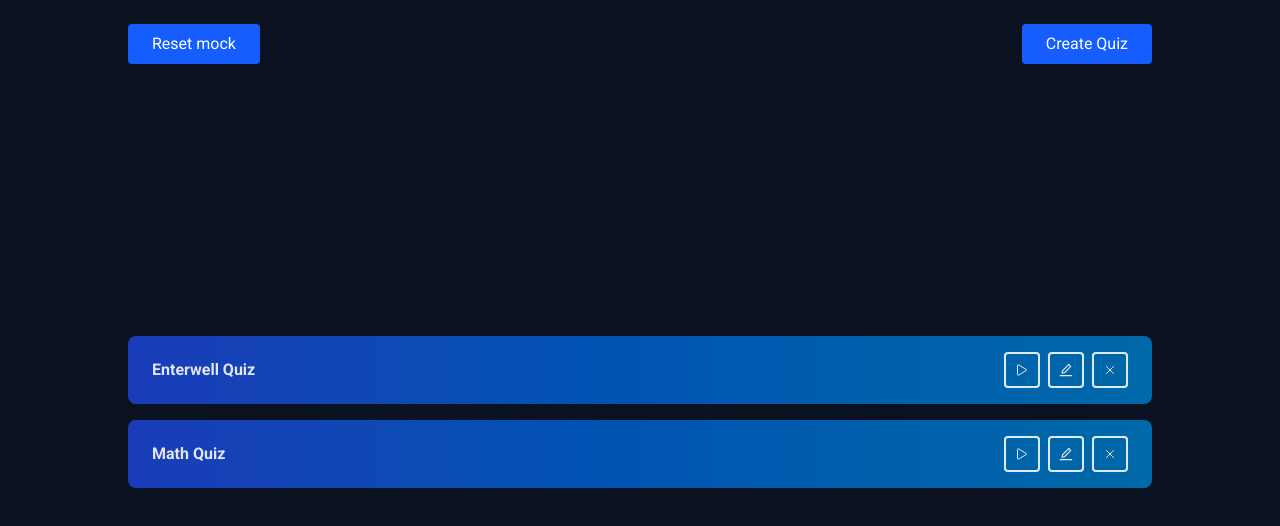
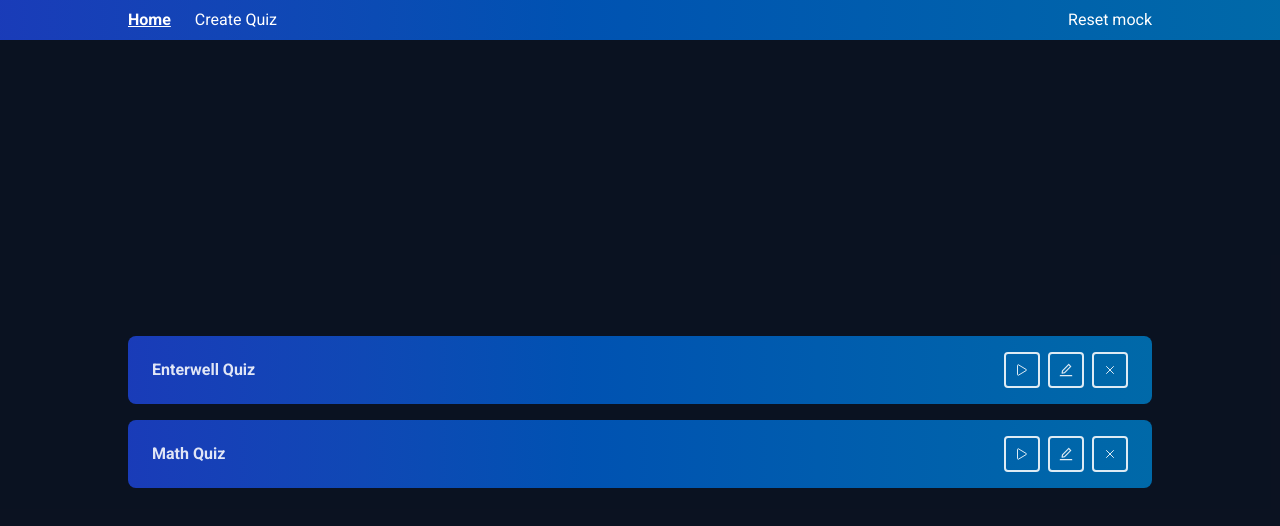
Before and after one commit to mmaric97/enterwell-fe-assignment, a React (Vite) app: page / in a window 1280 px wide. Shown: the top 526 px of the page. Built offline with nearby package versions, Linux system fonts and the light colour scheme.

Commit message:
Added navigation

```diff
--- a/src/App.tsx
+++ b/src/App.tsx
@@ -1,24 +1,60 @@
 
-import { Route, Routes } from 'react-router-dom'
+import { NavLink, Route, Routes } from 'react-router-dom'
 import QuizList from './features/QuizList'
 import QuizDetails from './features/QuizEdit'
 import { Provider } from 'react-redux'
 import { store } from './store'
 import QuizAdd from './features/QuizAdd'
 import QuizPlay from './features/QuizPlay'
+import { deleteAllQuizzesFromStorage } from './mock/quizzesMock'
 
 export default function App() {
   return (
-    <div className="w-5/6 sm:w-4/5 max-w-400 mx-auto">
+    <div className="min-h-screen flex flex-col">
+      <nav className="bg-linear-to-r from-blue-800 to-sky-700 text-white py-2">
+        <div className="flex w-5/6 sm:w-4/5 space-x-6 mx-auto max-w-400 items-center justify-between">
+          <div className="flex space-x-6 cursor-pointer">
+            <NavLink
+              to="/"
+              className={({ isActive }) =>
+                isActive ? "font-bold underline" : "hover:underline"
+              }
+            >
+              Home
+            </NavLink>
+            <NavLink
+              to="/quiz/create"
+              className={({ isActive }) =>
+                isActive ? "font-bold underline" : "hover:underline"
+              }
+            >
+              Create Quiz
+            </NavLink>
+          </div>
+
+          <button
+            className="cursor-pointer"
+            onClick={() => {
+              deleteAllQuizzesFromStorage();
+              window.location.reload();
+            }}
+          >
+            Reset mock
+          </button>
+        </div>
+      </nav>
+      <div className="grow flex items-center justify-center">
+        <div className=" w-5/6 sm:w-4/5 max-w-400 mx-auto">
           <Provider store={store}>
             <Routes>
               <Route path="/" element={<QuizList />} />
-          <Route path="/home" element={<QuizList />} />
               <Route path="/quiz/:quizId/edit" element={<QuizDetails />} />
               <Route path="/quiz/create" element={<QuizAdd />} />
               <Route path="/quiz/:quizId/play" element={<QuizPlay />} />
             </Routes>
           </Provider>
         </div>
+      </div>
+    </div>
   )
 }
--- a/src/features/QuizAdd.tsx
+++ b/src/features/QuizAdd.tsx
@@ -71,7 +71,7 @@ export default function QuizAdd() {
     return (
         <div>
             <h1 className="text-2xl font-bold">
-                Add Quiz
+                Create Quiz
             </h1>
 
             <form className="space-y-6 py-6" onSubmit={handleSubmit}>
--- a/src/features/QuizEdit.tsx
+++ b/src/features/QuizEdit.tsx
@@ -15,7 +15,7 @@ export default function QuizEdit() {
     );
 
     if (quizId == null || quizId.trim() == "") {
-        navigate('/home')
+        navigate('/')
     }
 
     const [quizCopy, setQuizCopy] = useState<Quiz | null>(null)
--- a/src/features/QuizList.tsx
+++ b/src/features/QuizList.tsx
@@ -4,11 +4,8 @@ import type { Quiz } from '../models/quiz'
 import type { RootState } from '../store'
 import { useAppDispatch, useAppSelector } from '../store/hooks'
 import { fetchQuizzes } from '../store/quizzesSlice'
-import { deleteAllQuizzesFromStorage } from '../mock/quizzesMock'
-import { useNavigate } from 'react-router-dom'
 
 export default function QuizList() {
-  const navigate = useNavigate()
   const dispatch = useAppDispatch()
 
   const { quizzes: data, isLoading, loadingError } = useAppSelector(
@@ -28,31 +25,7 @@ export default function QuizList() {
     setOpenQuizId(openQuizId === quizId ? null : quizId)
   }
 
-  const handleReset = () => {
-    deleteAllQuizzesFromStorage();
-    window.location.reload();
-  };
-
-  const handleCreate = () => {
-    navigate('/quiz/create')
-  };
-
-
   return (
-    <div className="flex flex-col min-h-screen gap-4 justify-between py-6">
-      <div className='flex flex-row justify-between'>
-        <button
-          onClick={handleReset}
-          className="px-6 py-2 bg-blue-600 text-white rounded">
-          Reset mock
-        </button>
-        <button
-          onClick={handleCreate}
-          className="px-6 py-2 bg-blue-600 text-white rounded">
-          Create Quiz
-        </button>
-      </div>
-
       <div>
         {data?.map((quiz: Quiz) => (
           <QuizCard
@@ -63,8 +36,5 @@ export default function QuizList() {
           />
         ))}
       </div>
-
-      <div></div>
-    </div>
   )
 }
--- a/src/features/QuizPlay.tsx
+++ b/src/features/QuizPlay.tsx
@@ -108,7 +108,7 @@ const QuizPlay = () => {
                         onClick={() => {
                             dispatch(finishQuiz({ quizId: id }));
                             setAnswer("");
-                            navigate('/home')
+                            navigate('/')
                         }}
                     >
                         Finish
```
Lines whose indentation alone changed are shown as unchanged.
